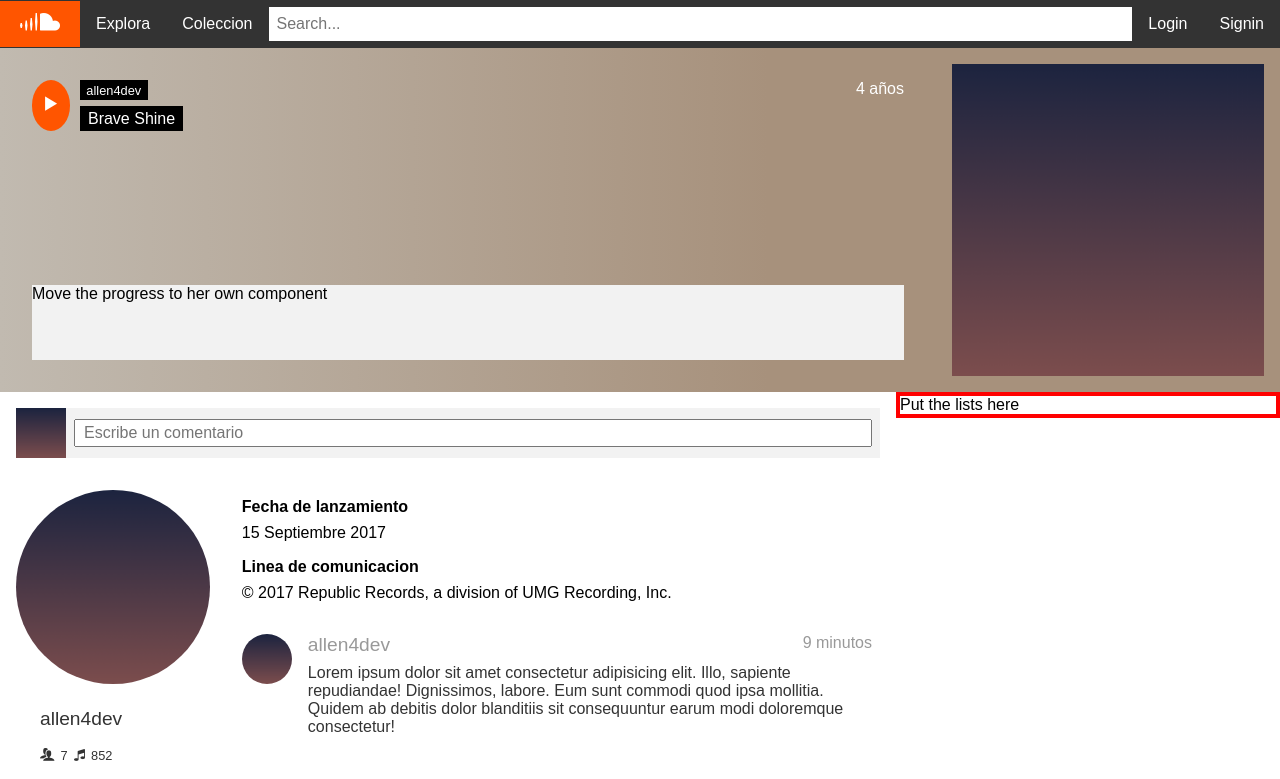
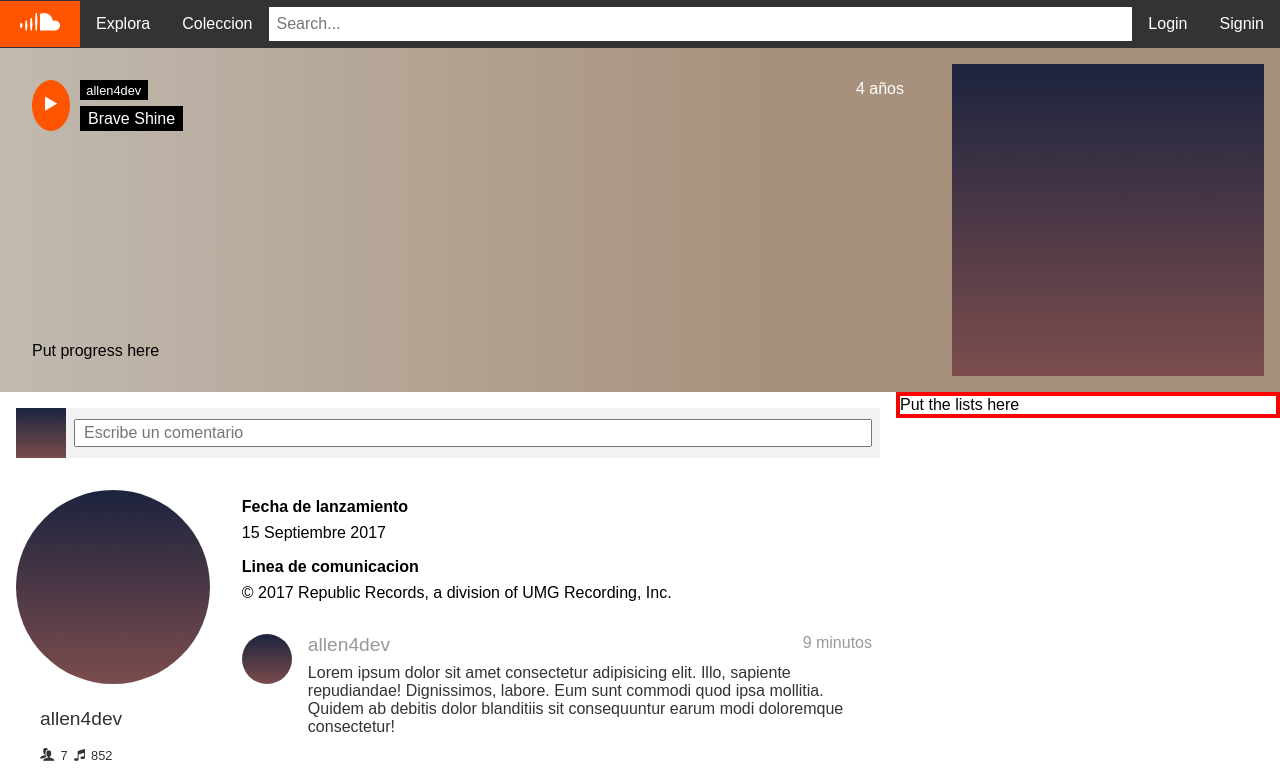
Before and after one commit to allen4dev/4_new_soundcloud, a React (Create React App) app: page /tracks/1 in a window 1280 px wide. Shown: the top 779 px of the page. Built offline with nearby package versions, Linux system fonts and the light colour scheme; no server answers; what normalizr would draw is missing.

Commit message:
[Add] ItemHeader

```diff
--- a/src/modules/tracks/components/TrackHeader/index.jsx
+++ /dev/null
@@ -1,45 +0,0 @@
-import React from 'react';
-import { Link } from 'react-router-dom';
-
-import './index.css';
-
-import defaultImage from './../../../../images/default_image.png';
-
-const TrackHeader = () => {
-  const src = defaultImage;
-
-  return (
-    <header className="TrackHeader">
-      <div className="TrackHeader-content">
-        <div className="TrackHeader-info">
-          <div className="TrackHeader-actions">
-            <button className="TrackHeader-play btn btn-play">
-              <i className="TrackHeader-icon icon-play3" />
-            </button>
-
-            <div className="TrackHeader-details">
-              <Link to="/users/123" className="TrackHeader-author styledTag">
-                allen4dev
-              </Link>
-              <span className="TrackHeader-title styledTag">Brave Shine</span>
-            </div>
-          </div>
-
-          <span className="TrackHeader-date">4 años</span>
-        </div>
-
-        <div className="TrackHeader-progress">
-          <div className="TrackHeader-progressFilled">
-            Move the progress to her own component
-          </div>
-        </div>
-      </div>
-
-      <div className="TrackHeader-photo imageContainer">
-        <img src={src} alt="" className="TrackHeader-image image" />
-      </div>
-    </header>
-  );
-};
-
-export default TrackHeader;
--- a/src/pages/PlaylistDetail/index.jsx
+++ b/src/pages/PlaylistDetail/index.jsx
@@ -1,12 +1,18 @@
 import React, { Component } from 'react';
+
+import ItemHeader from './../../shared/ItemHeader';
 
 import './index.css';
 
 export class PlaylistDetail extends Component {
   render() {
     return (
-      <div className="PlaylistDetail">
-        <h1>PlaylistDetail</h1>
+      <div className="PlaylistDetail page">
+        <ItemHeader>
+          <span style={{ backgroundColor: 'black', color: 'white' }}>
+            Num of tracks here
+          </span>
+        </ItemHeader>
       </div>
     );
   }
--- a/src/pages/TrackDetail/index.jsx
+++ b/src/pages/TrackDetail/index.jsx
@@ -1,6 +1,6 @@
 import React, { Component } from 'react';
 
-import TrackHeader from './../../modules/tracks/components/TrackHeader';
+import ItemHeader from './../../shared/ItemHeader';
 
 import Content from './components/Content';
 
@@ -10,7 +10,11 @@ export class TrackDetail extends Component {
   render() {
     return (
       <section className="TrackDetail page">
-        <TrackHeader />
+        <ItemHeader>
+          <div className="Progress">
+            <div className="Progress-filled">Put progress here</div>
+          </div>
+        </ItemHeader>
         <Content />
       </section>
     );
--- a/src/modules/tracks/components/TrackHeader/index.css
+++ b/src/shared/ItemHeader/index.css
@@ -1,4 +1,4 @@
-.TrackHeader {
+.ItemHeader {
   background: linear-gradient(
     to left,
     var(--header-gradient-dark) 40%,
@@ -9,52 +9,49 @@
   justify-content: space-between;
 }
 
-.TrackHeader-content {
+.ItemHeader-content {
   flex: 1;
   padding: var(--space-normal);
   display: flex;
   flex-direction: column;
   justify-content: space-between;
+  align-items: flex-start;
 }
 
-.TrackHeader-info {
+.ItemHeader-info {
   display: flex;
   justify-content: space-between;
   align-items: flex-start;
+  width: 100%;
 }
 
-.TrackHeader-progress {
-  background-color: var(--light-gray);
-  height: 75px;
-}
-
-.TrackHeader-actions {
+.ItemHeader-actions {
   display: flex;
   align-items: flex-center;
 }
 
-.TrackHeader-play {
+.ItemHeader-play {
   margin-right: var(--space-small);
 }
 
-.TrackHeader-details {
+.ItemHeader-details {
   display: flex;
   flex-direction: column;
   align-items: flex-start;
 }
 
-.TrackHeader-author {
+.ItemHeader-author {
   font-size: var(--font-small);
   margin-bottom: var(--space-small);
   text-decoration: none;
 }
 
-.TrackHeader-date {
+.ItemHeader-date {
   color: white;
 }
 
 /* Photo */
-.TrackHeader-photo {
+.ItemHeader-photo {
   margin-left: 2rem;
   flex-basis: 25%;
 }
--- /dev/null
+++ b/src/shared/ItemHeader/index.jsx
@@ -0,0 +1,40 @@
+import React from 'react';
+import { Link } from 'react-router-dom';
+
+import './index.css';
+
+import defaultImage from './../../images/default_image.png';
+
+const ItemHeader = ({ children }) => {
+  const src = defaultImage;
+
+  return (
+    <header className="ItemHeader">
+      <div className="ItemHeader-content">
+        <div className="ItemHeader-info">
+          <div className="ItemHeader-actions">
+            <button className="ItemHeader-play btn btn-play">
+              <i className="ItemHeader-icon icon-play3" />
+            </button>
+
+            <div className="ItemHeader-details">
+              <Link to="/users/123" className="ItemHeader-author styledTag">
+                allen4dev
+              </Link>
+              <span className="ItemHeader-title styledTag">Brave Shine</span>
+            </div>
+          </div>
+
+          <span className="ItemHeader-date">4 años</span>
+        </div>
+        <div className="ItemHeader-children">{children}</div>
+      </div>
+
+      <div className="ItemHeader-photo imageContainer">
+        <img src={src} alt="" className="ItemHeader-image image" />
+      </div>
+    </header>
+  );
+};
+
+export default ItemHeader;
```
